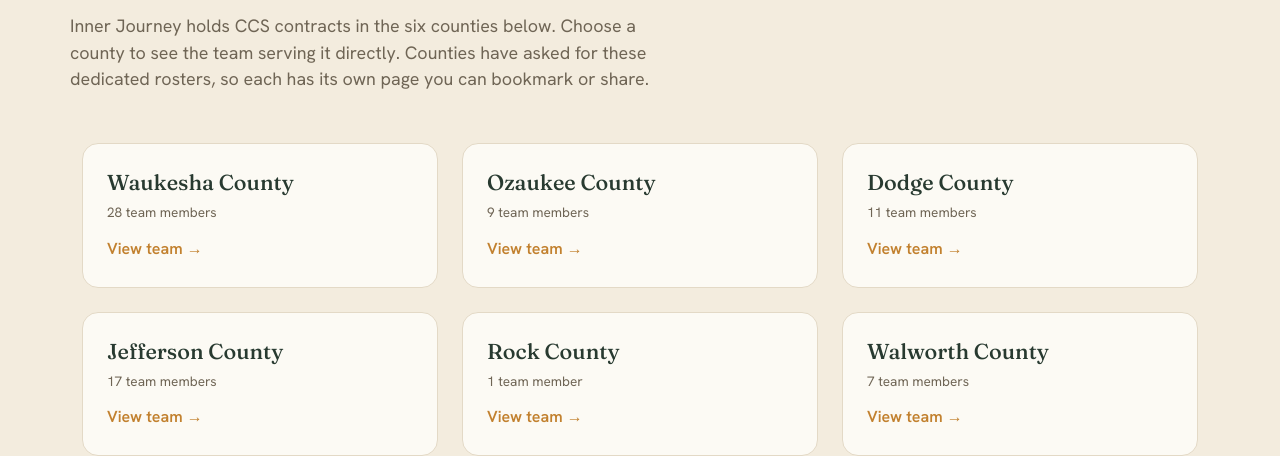
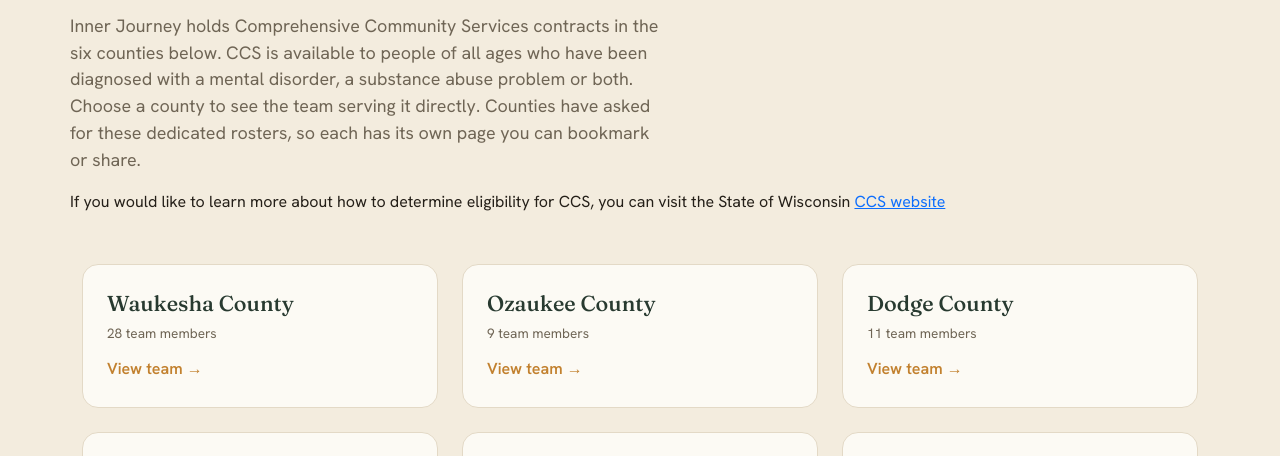
Before and after one commit to Inner-Journey-Consulting/website, a plain HTML site: page ccs.html in a window 1280 px wide. Shown: the part 339-795 px from the top of the page. Drawn offline with nearby package versions, Linux system fonts and the light colour scheme.

Commit message:
Revise CCS contracts description in ccs.html
Updated the description of CCS contracts to be more comprehensive and informative.

```diff
--- a/ccs.html
+++ b/ccs.html
@@ -18,9 +18,10 @@
     <section class="container page-head">
       <div class="eyebrow mb-2">Comprehensive Community Services</div>
       <h1 style="font-size:clamp(2.2rem,5vw,3.1rem);max-width:18ch">CCS across southeastern Wisconsin</h1>
-      <p class="lead-copy mt-3">Inner Journey holds CCS contracts in the six counties below. Choose a county to
+      <p class="lead-copy mt-3">Inner Journey holds Comprehensive Community Services contracts in the six counties below. CCS is available to people of all ages who have been diagnosed with a mental disorder, a substance abuse problem or both. Choose a county to
         see the team serving it directly. Counties have asked for these dedicated rosters, so each has its own
         page you can bookmark or share.</p>
+      <p>If you would like to learn more about how to determine eligibility for CCS, you can visit the State of Wisconsin <a href="https://www.dhs.wisconsin.gov/ccs/index.htm">CCS website</a> </p>
     </section>
 
     <section class="container py-4">
```
